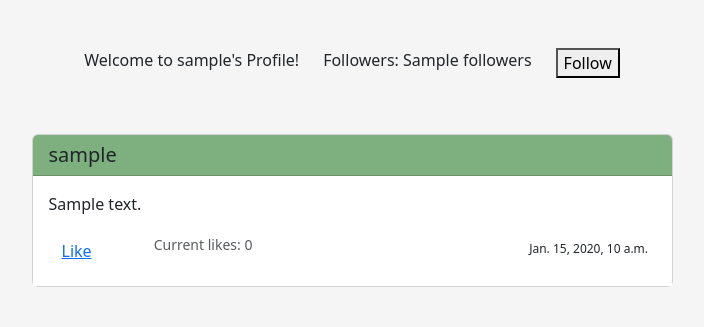
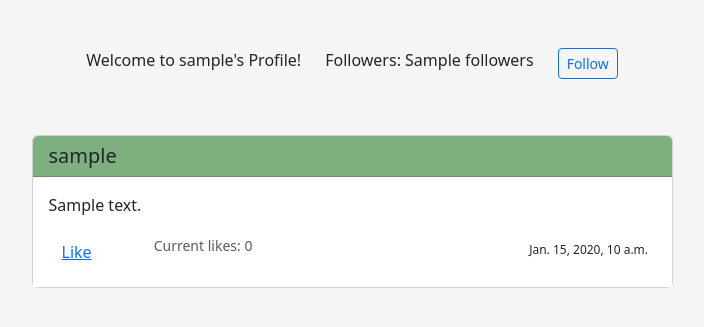
Before and after one commit to NearBee/Js-Network, a Django app: template network/templates/network/profile.html in a window 1280 px wide. Shown: the part 56-383 px from the top of the page, without its empty margins (288-992 px from the left). Run offline with Django 3.2, Linux system fonts and the light colour scheme; tables that the repository leaves empty hold one stand-in row (values such as "Sample post"); the template is opened without the code that fills it: values that come from a table or form of the project are taken from there, most other values are stand-ins (such as "Sample title", 1, 10 or a date in 2020).

Commit message:
Changed followButton from a class -> id

```diff
--- a/network/templates/network/profile.html
+++ b/network/templates/network/profile.html
@@ -22,7 +22,8 @@
         <!-- Only shows up if the authenticated user is not the profile owner -->
         {% if user.username != username %}
         <div class="col-auto">
-            <button class="followButton" class="btn btn-link" data-username="{{ username }}">Follow</button>
+            <button id="followButton" class="btn btn-outline-primary btn-sm"
+                data-username="{{ username }}">Follow</button>
         </div>
         {% endif %}
 
```
